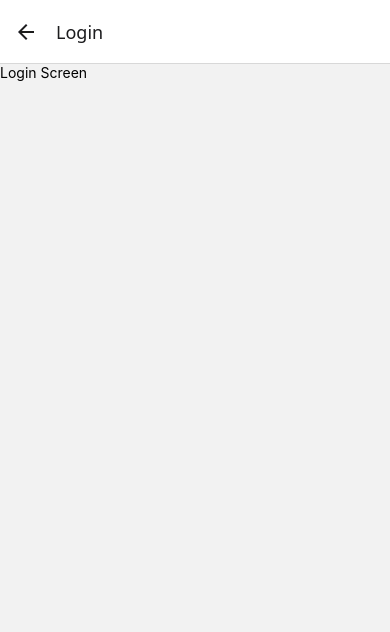
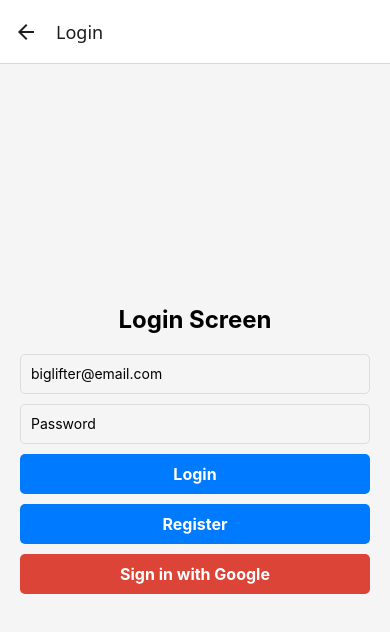
Before and after one commit to shmablo/lift-app, a React Native app: screen /Login in a window 390 px wide. Shown: the top 632 px of the page. Built offline with nearby package versions, Linux system fonts and the light colour scheme.

Commit message:
Login page template design
created a login page, doesnt work yet just has the text boxes

```diff
--- a/screens/Login.js
+++ b/screens/Login.js
@@ -1,14 +1,58 @@
-import React from 'react';
-import { View, Text, StyleSheet } from 'react-native';
+import React, { useState } from 'react';
+import { View, Text, TextInput, TouchableOpacity, StyleSheet } from 'react-native';
 
 export default function Login() {
+    const [email, setEmail] = useState('');
+    const [password, setPassword] = useState('');
+
+    const handleLogin = () => {
+        // Implement login logic here
+        console.log('Login pressed');
+    };
+
+    const handleRegister = () => {
+        // Implement registration logic here
+        console.log('Register pressed');
+    };
+
+    const handleGoogleSignIn = () => {
+        // Implement Google Sign-In logic here
+        console.log('Google Sign-In pressed');
+    };
+
     return (
         <View style={styles.container}>
+            <Text style={styles.title}>Login Screen</Text>
 
-        </View>,
-        <Text style={styles.Title}>
-            Login Screen
-        </Text>
+            <TextInput
+                style={styles.input}
+                placeholder="biglifter@email.com"
+                value={email}
+                onChangeText={setEmail}
+                keyboardType="email-address"
+                autoCapitalize="none"
+            />
+
+            <TextInput
+                style={styles.input}
+                placeholder="Password"
+                value={password}
+                onChangeText={setPassword}
+                secureTextEntry
+            />
+
+            <TouchableOpacity style={styles.button} onPress={handleLogin}>
+                <Text style={styles.buttonText}>Login</Text>
+            </TouchableOpacity>
+
+            <TouchableOpacity style={styles.button} onPress={handleRegister}>
+                <Text style={styles.buttonText}>Register</Text>
+            </TouchableOpacity>
+
+            <TouchableOpacity style={styles.googleButton} onPress={handleGoogleSignIn}>
+                <Text style={styles.buttonText}>Sign in with Google</Text>
+            </TouchableOpacity>
+        </View>
     );
 }
 
@@ -17,7 +61,44 @@ const styles = StyleSheet.create({
         flex: 1,
         alignItems: 'center',
         justifyContent: 'center',
-        backgroundColor: '#d4d4d4',
-
+        backgroundColor: '#f5f5f5',
+        padding: 20,
+    },
+    title: {
+        fontSize: 24,
+        fontWeight: 'bold',
+        marginBottom: 20,
+    },
+    input: {
+        width: '100%',
+        height: 40,
+        borderColor: '#ddd',
+        borderWidth: 1,
+        borderRadius: 5,
+        marginBottom: 10,
+        paddingHorizontal: 10,
+    },
+    button: {
+        width: '100%',
+        height: 40,
+        backgroundColor: '#007AFF',
+        justifyContent: 'center',
+        alignItems: 'center',
+        borderRadius: 5,
+        marginBottom: 10,
+    },
+    googleButton: {
+        width: '100%',
+        height: 40,
+        backgroundColor: '#DB4437',
+        justifyContent: 'center',
+        alignItems: 'center',
+        borderRadius: 5,
+        marginBottom: 10,
+    },
+    buttonText: {
+        color: 'white',
+        fontSize: 16,
+        fontWeight: 'bold',
     },
 });
```
